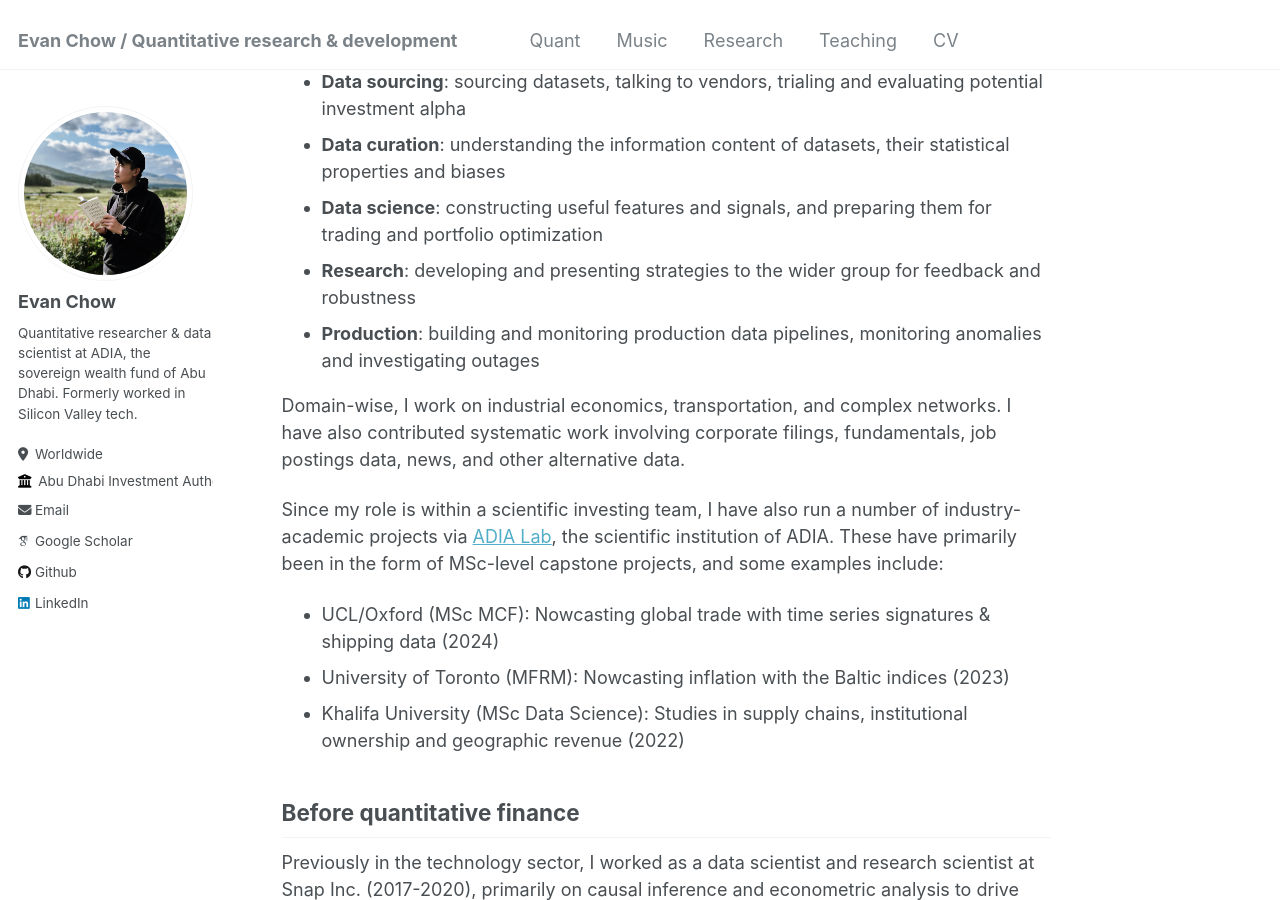
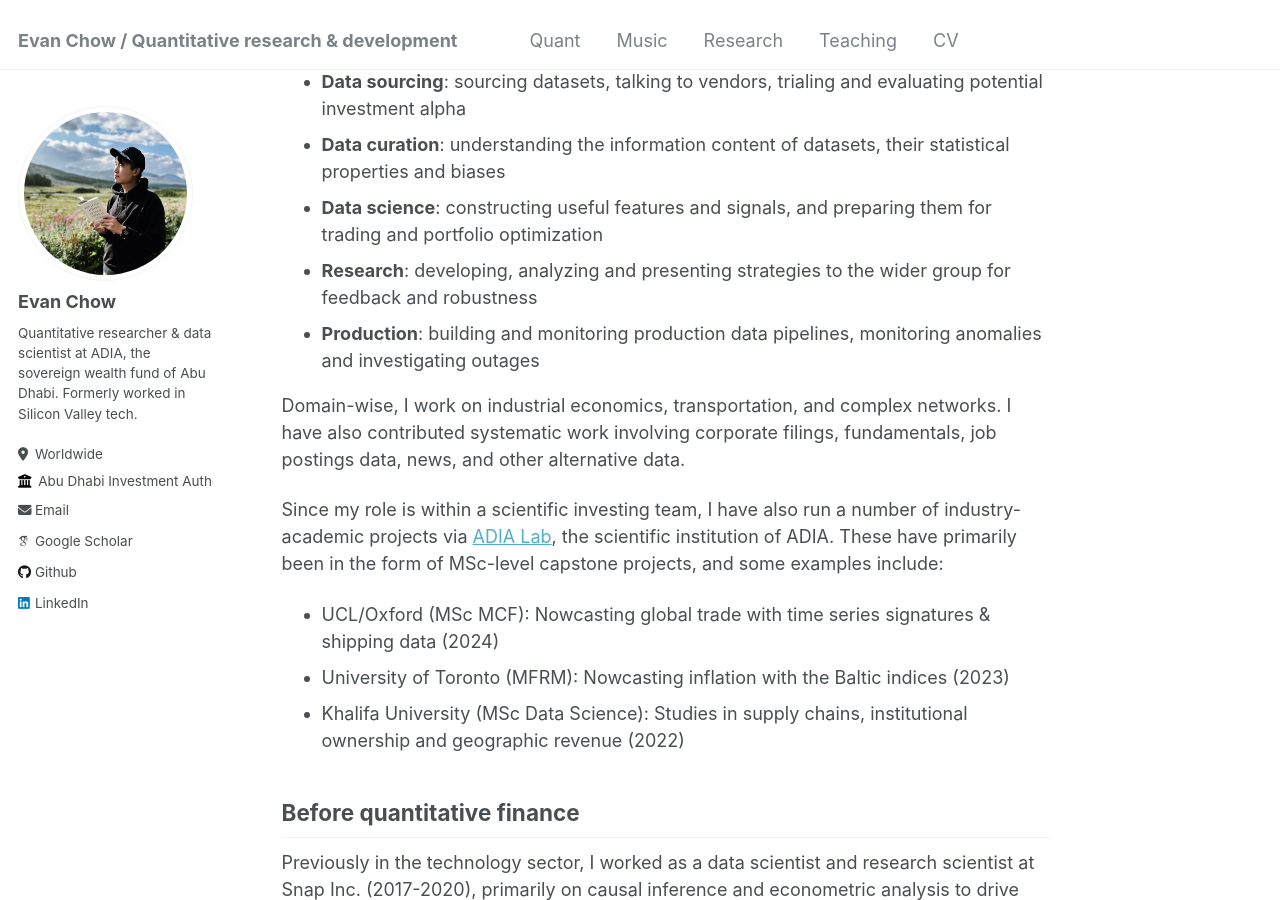
Before and after one commit to evnchw/evnchw.github.io, a Jekyll site: the page built from _pages/about.md, in a window 1280 px wide and 900 px high, scrolled down 462 px. Built offline with Jekyll 4.4.1, drawn with Linux system fonts in a browser that asks for light colours; some web fonts are replaced.

Commit message:
update about

```diff
--- a/_pages/about.md
+++ b/_pages/about.md
@@ -20,7 +20,7 @@ This is a full-stack quant research & development role, with a specialization in
 - **Data sourcing**: sourcing datasets, talking to vendors, trialing and evaluating potential investment alpha
 - **Data curation**: understanding the information content of datasets, their statistical properties and biases
 - **Data science**: constructing useful features and signals, and preparing them for trading and portfolio optimization
-- **Research**: developing and presenting strategies to the wider group for feedback and robustness
+- **Research**: developing, analyzing and presenting strategies to the wider group for feedback and robustness
 - **Production**: building and monitoring production data pipelines, monitoring anomalies and investigating outages
 
 Domain-wise, I work on industrial economics, transportation, and complex networks. I have also contributed systematic work involving corporate filings, fundamentals, job postings data, news, and other alternative data.
```
